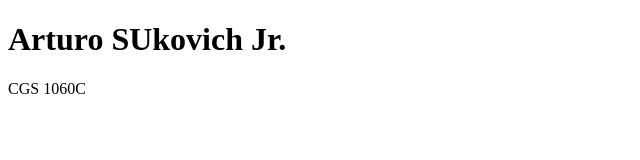
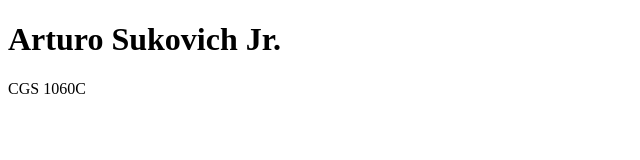
Before and after one commit to SlowChroma/CGS1060C, a plain HTML site: page index.html in a window 1280 px wide. Shown: the full height of the page, 0-640 px from the left. Drawn offline with Linux system fonts and the light colour scheme.

Commit message:
Update index.html

```diff
--- a/index.html
+++ b/index.html
@@ -2,7 +2,7 @@
 <html>
 <body>
 
-<h1>Arturo SUkovich Jr.</h1>
+<h1>Arturo Sukovich Jr.</h1>
 
 <p>CGS 1060C</p>
 
```
